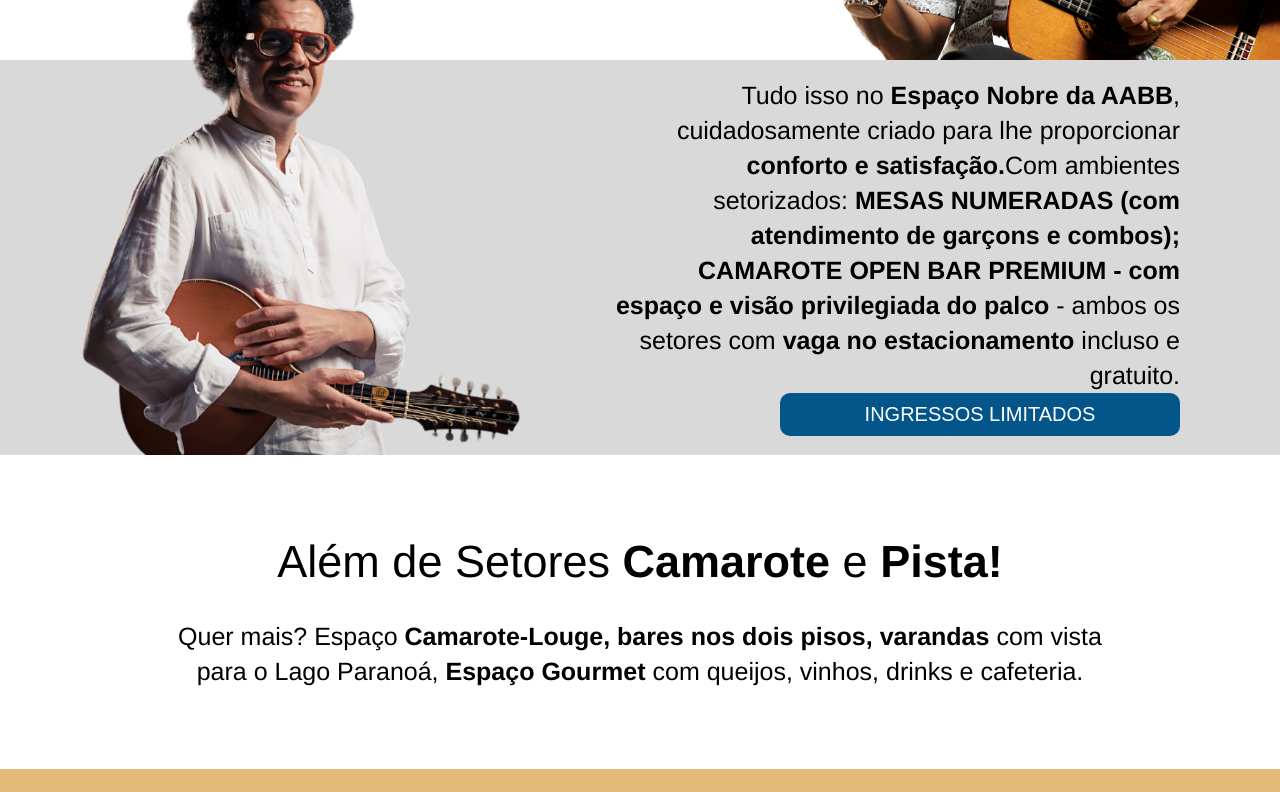
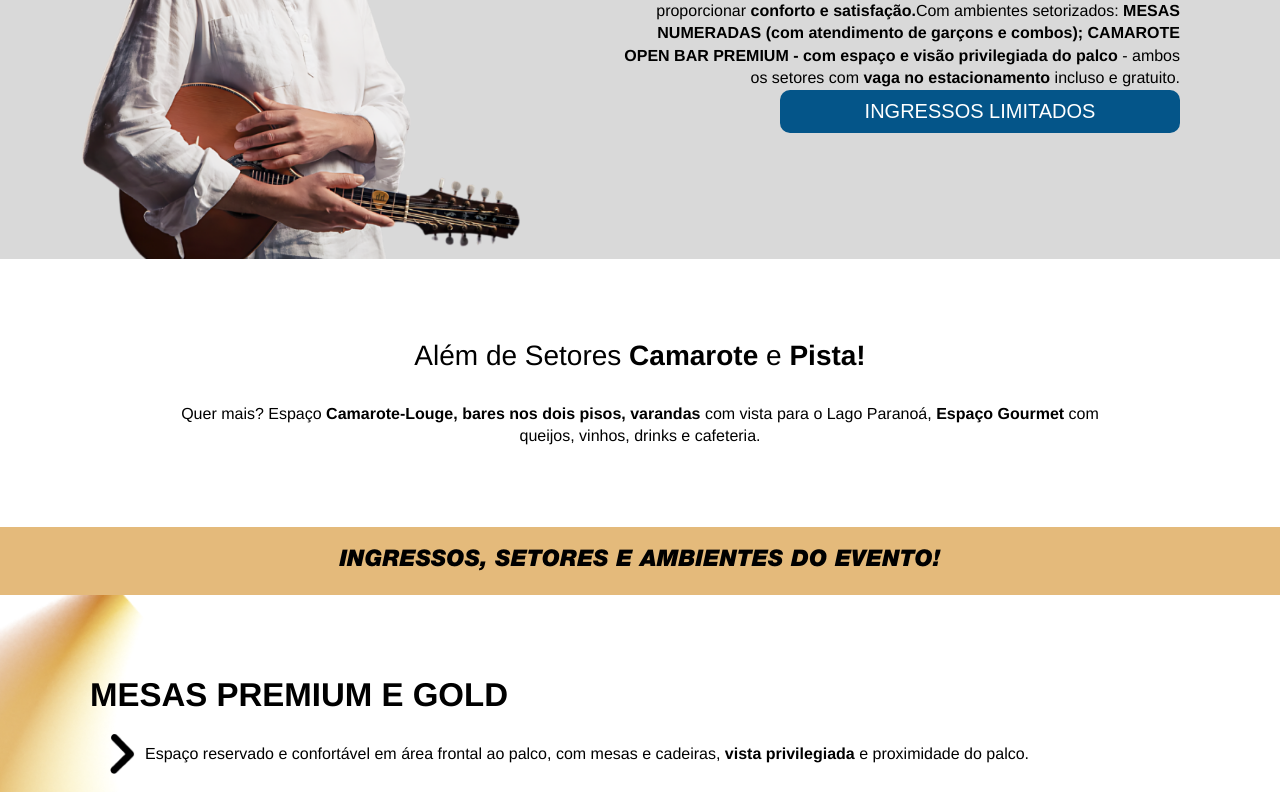
Before and after one commit to SamuelMota321/Hakproducoes-Joao-Bosco-e-Hamilton, a React (Vite) app: page / in a window 1280 px wide. Shown: the part 2863-3655 px from the top of the page. Built offline with nearby package versions, Linux system fonts and the light colour scheme.

Commit message:
mais algumas mudanças

```diff
--- a/src/components/ArtistDetails/styles.module.css
+++ b/src/components/ArtistDetails/styles.module.css
@@ -39,7 +39,7 @@
 }
 
 .hamilton {
-    margin-top: -10%;
+    margin-top: -9%;
     display: flex;
     align-items: center;
     justify-content: center;
@@ -58,6 +58,12 @@
     gap: 30px;
     padding: 5rem 6.25rem;
 }
+/*
+@media (max-width: 1366px) {
+    .hamilton{
+        margin-top: -5%;
+    }
+} */
 
 @media (max-width: 1024px) {
     .hamilton {
--- a/src/styles/typography.css
+++ b/src/styles/typography.css
@@ -63,22 +63,22 @@
     }
 }
 
-@media (min-width: 768px) and ( max-width: 1024px) {
+@media (min-width: 768px) and ( max-width: 1366px) {
 
     .title {
         line-height: 1.2;
     }
 
     .title.sm {
-        font-size: 1.25rem;
+        font-size: 23px;
     }
 
     .title.md {
-        font-size: 1.5625rem;
+        font-size: 28px;
     }
 
     .title.lg {
-        font-size: 1.875rem;
+        font-size: 33px;
     }
 
     .paragraph {
```
